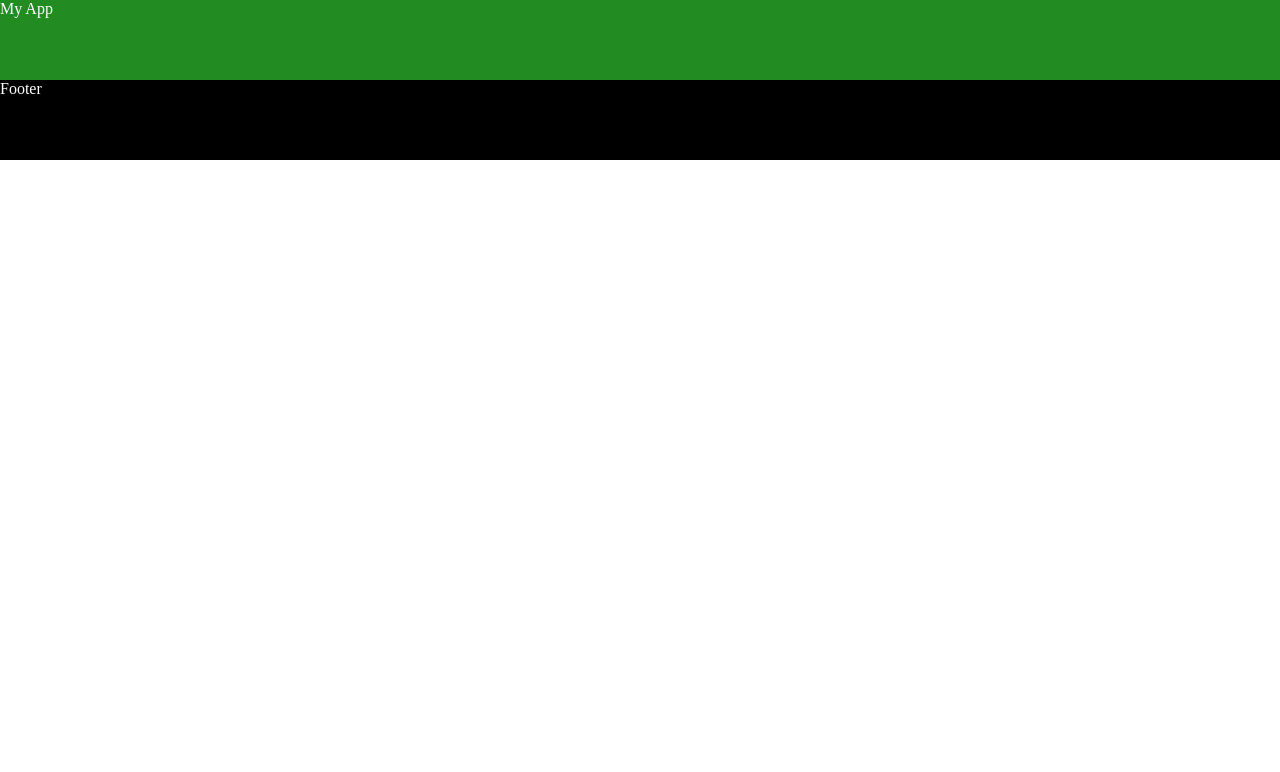
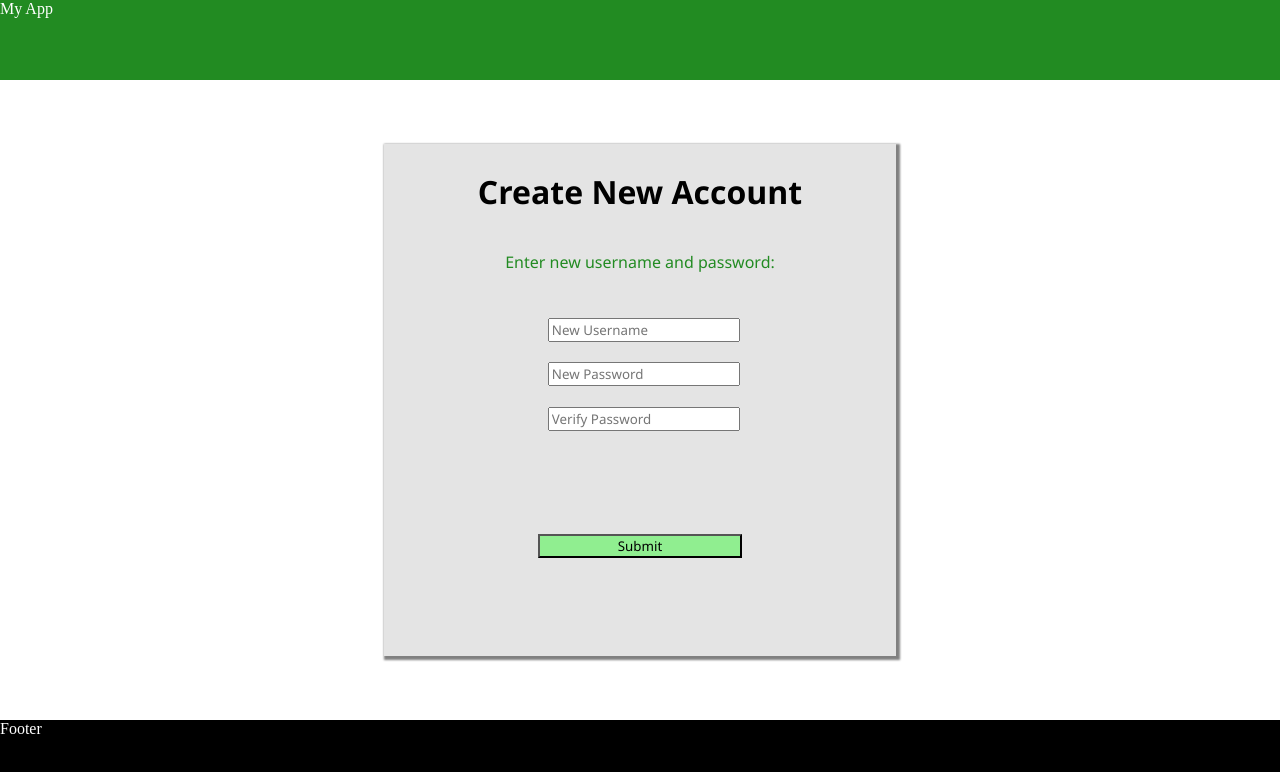
Before and after one commit to IanMcM89/phase-2-project, a React (Create React App) app: page /create-account in a window 1280 px wide. Shown: the top 772 px of the page. Built offline with nearby package versions, Linux system fonts and the light colour scheme.

Commit message:
Created NewUserPage component with route and changed Login component to 'UserLoginPage'.

```diff
--- a/src/components/App.js
+++ b/src/components/App.js
@@ -1,6 +1,7 @@
 import React from "react";
 import Header from "./Header";
-import Login from "./Login";
+import UserLoginPage from "./UserLoginPage";
+import NewUserPage from "./NewUserPage";
 import VegetablePage from "./VegetablePage";
 import Footer from "./Footer";
 import { BrowserRouter, Route, Switch } from "react-router-dom";
@@ -19,11 +20,14 @@ function App() {
       <Header />
       <BrowserRouter>
         <Switch>
+          <Route path="/create-account">
+            <NewUserPage />
+          </Route>
           <Route path="/home">
             <Home />
           </Route>
           <Route exact path="/">
-            <Login />
+            <UserLoginPage />
           </Route>
         </Switch>
       </BrowserRouter>
--- /dev/null
+++ b/src/components/NewUserPage.js
@@ -0,0 +1,26 @@
+import React from "react";
+
+function NewUserPage() {
+    return (
+      <main id="App-login-main">
+          <form id="App-login-form">
+            <h1>Create New Account</h1>
+            <p>Enter new username and password:</p>
+            <div id="login-inputs-container">
+              <div className="login-input">
+                <input type="text" name="username" placeholder="New Username" />
+              </div>
+              <div className="login-input">
+                <input type="password" name="password" placeholder="New Password" />
+              </div>
+              <div className="login-input">
+                <input type="password" name="verify-password" placeholder="Verify Password" />
+              </div>
+            </div>
+            <input id="login-submit" type="submit" value="Submit" />
+          </form>
+        </main>
+    )
+}
+
+export default NewUserPage;
--- a/src/components/Login.js
+++ b/src/components/UserLoginPage.js
@@ -1,11 +1,11 @@
 import React from "react";
 
-function Login() {
+function UserLoginPage() {
     return (
       <main id="App-login-main">
         <form id="App-login-form">
           <h1>User Login</h1>
-          <p>New user? Create an account</p>
+          <p>New user?&nbsp;<a href="./create-account">Create an account</a></p>
           <div id="login-inputs-container">
             <div className="login-input">
               <input type="text" name="username" placeholder="Username" />
@@ -18,6 +18,6 @@ function Login() {
         </form>
       </main>
     );
-  }
+}
 
-export default Login;
+export default UserLoginPage;
```
